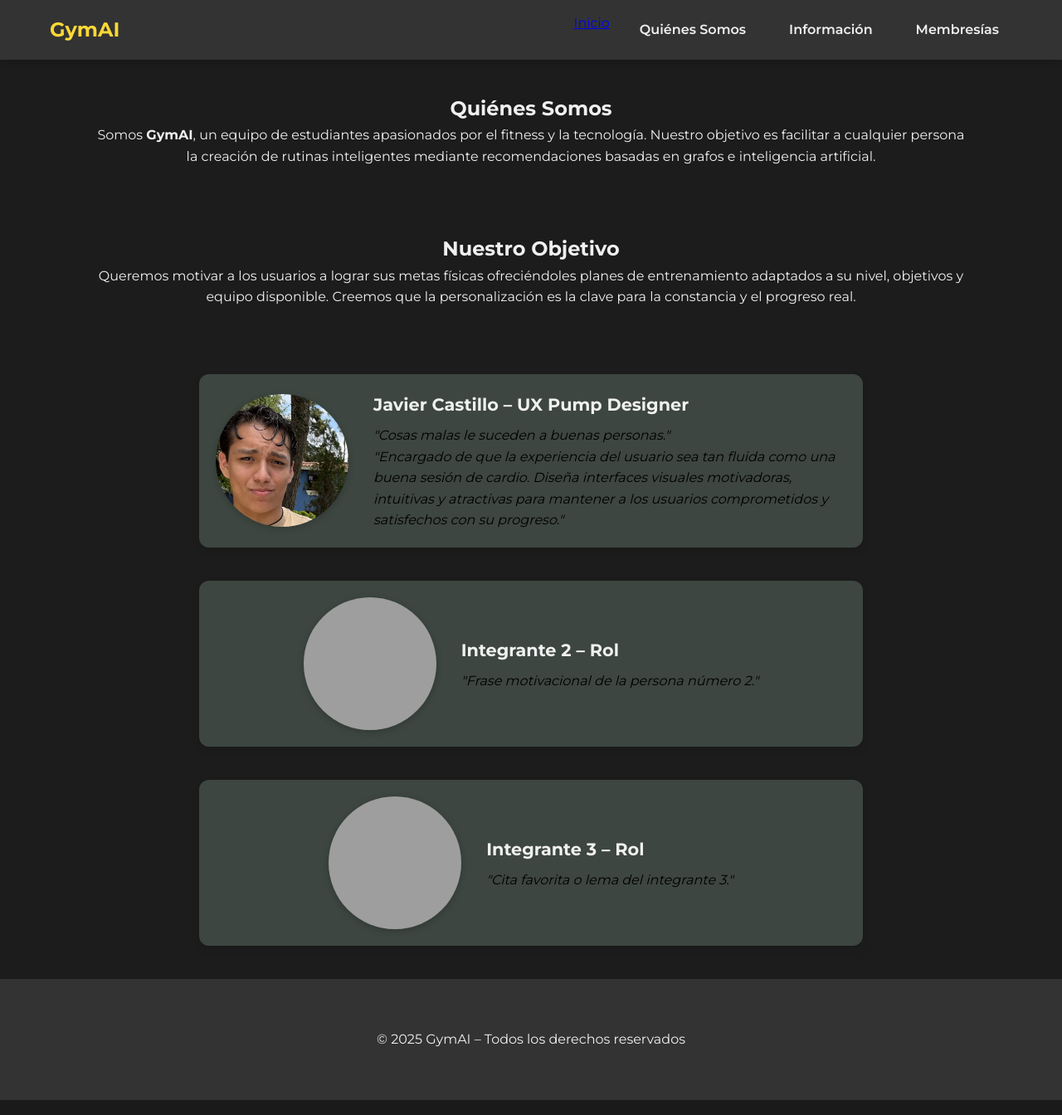
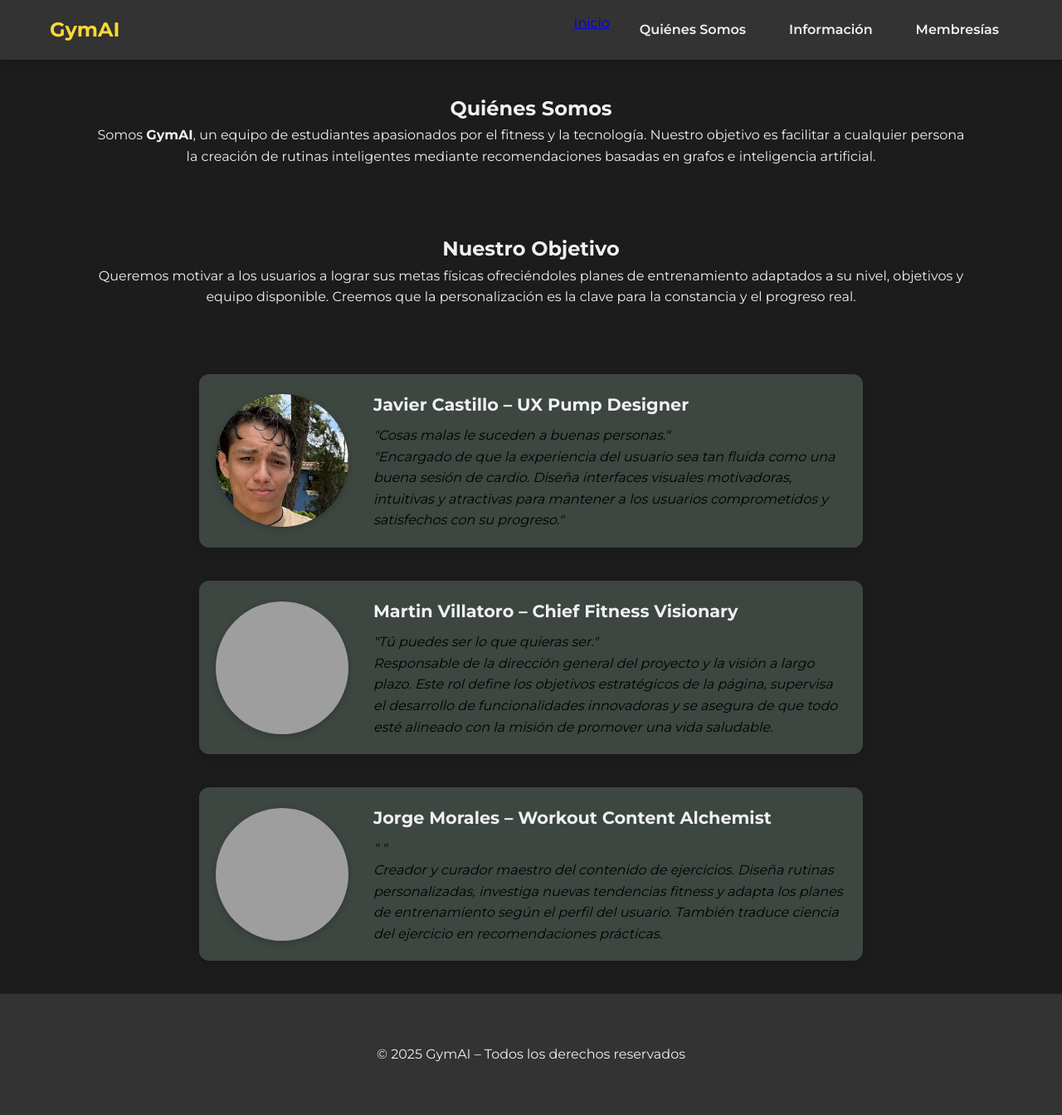
Before and after one commit to Martinho777/Proyecto-2, a Flask app: page /quienes in a window 1280 px wide. Shown: the whole page at 83% size. Run offline with Flask 3, Linux system fonts and the light colour scheme; grey boxes are pictures that could not be loaded.

Commit message:
Finalizacion integrantes de pagina quienes somos

```diff
--- a/templates/quienes.html
+++ b/templates/quienes.html
@@ -64,8 +64,12 @@
     <div class="team-card">
       <img src="{{ url_for('static', filename='img/integrante2.jpg') }}" alt="Foto Integrante 2">
       <div class="team-text">
-        <h3>Integrante 2 – Rol</h3>
-        <p>"Frase motivacional de la persona número 2."</p>
+        <h3>Martin Villatoro – Chief Fitness Visionary </h3>
+        <p>"Tú puedes ser lo que quieras ser."</p>
+        <p>Responsable de la dirección general del proyecto y la visión a largo plazo.
+          Este rol define los objetivos estratégicos de la página, supervisa el
+          desarrollo de funcionalidades innovadoras y se asegura de que todo esté alineado
+          con la misión de promover una vida saludable.</p>
       </div>
     </div>
 
@@ -73,8 +77,12 @@
     <div class="team-card">
       <img src="{{ url_for('static', filename='img/integrante3.jpg') }}" alt="Foto Integrante 3">
       <div class="team-text">
-        <h3>Integrante 3 – Rol</h3>
-        <p>"Cita favorita o lema del integrante 3."</p>
+        <h3>Jorge Morales – Workout Content Alchemist</h3>
+        <p>" "</p>
+        <p>Creador y curador maestro del contenido de ejercicios.
+          Diseña rutinas personalizadas, investiga nuevas tendencias fitness y adapta los
+          planes de entrenamiento según el perfil del usuario. También traduce ciencia
+          del ejercicio en recomendaciones prácticas.</p>
       </div>
     </div>
   </section>
```
Also changed, not shown: static/img/integrante2.jpeg (added), static/img/integrante3.jpeg (added).
